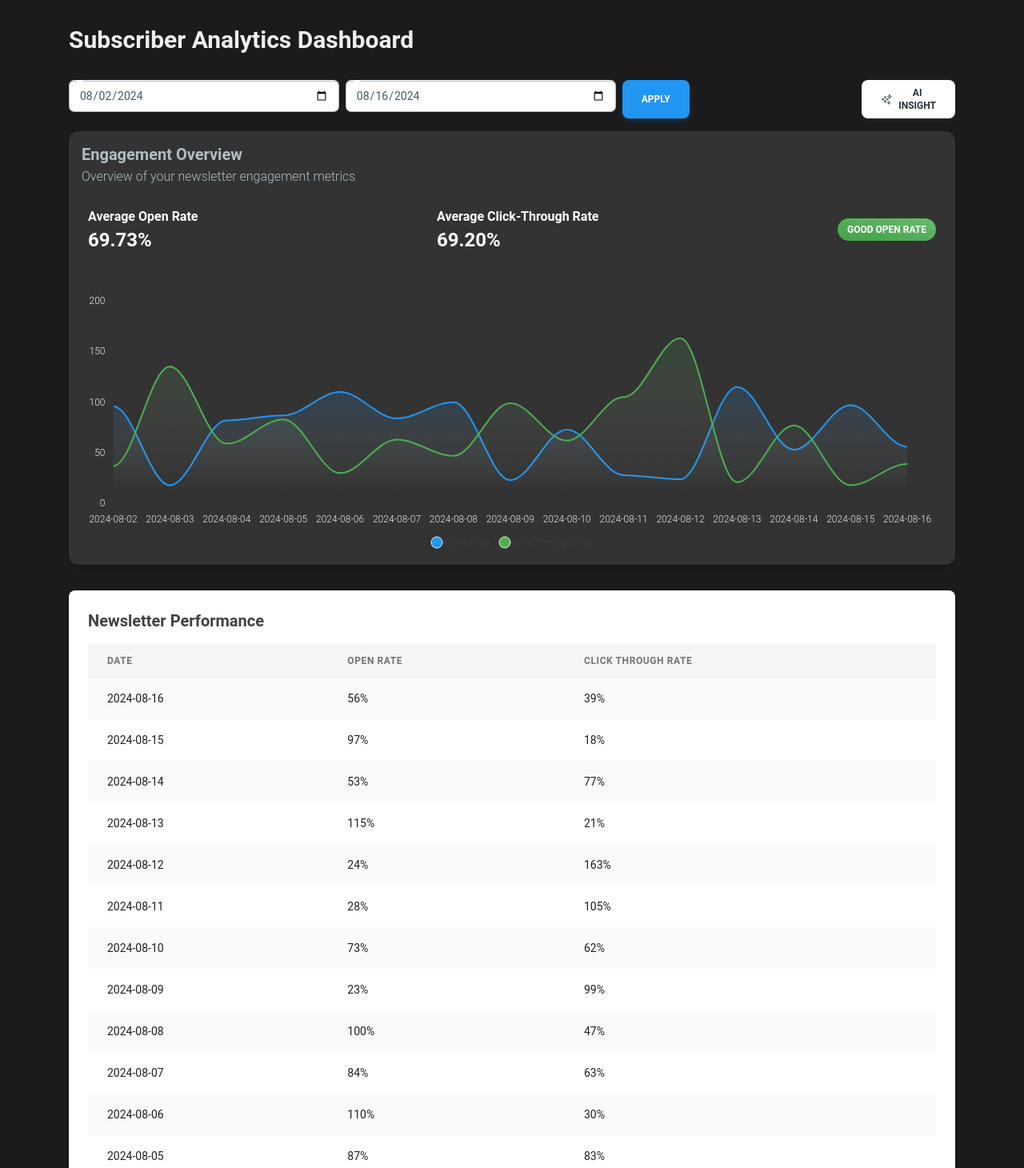
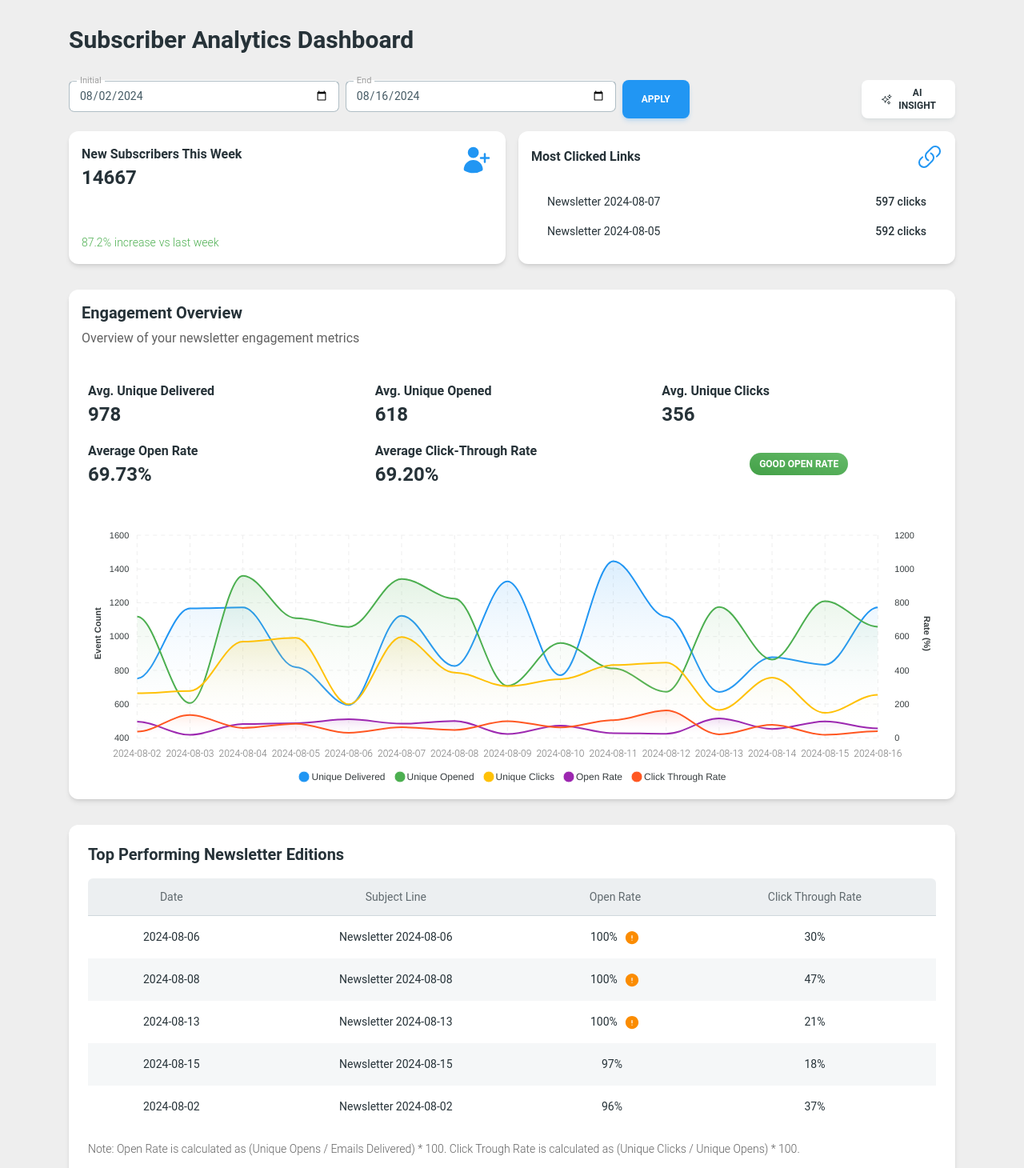
Before and after one commit to atiladefreitas/sublytics, a Next.js app: page / in a window 1280 px wide. Shown: the top 1460 px of the page at 80% size. Built offline with nearby package versions, Linux system fonts and the light colour scheme.

Commit message:
adjust: decided not to move with darkmode, added two more information cards, styles adjustments

```diff
--- a/src/components/Dashboard.tsx
+++ b/src/components/Dashboard.tsx
@@ -6,11 +6,27 @@ import EngagementOverview from "./EngagementOverview";
 import TopPerformingEditions from "./TopPerforming";
 import { useAnalytics } from "@/hooks/useAnalytics";
 import { InsightDialog } from "./dialogs/InsightDialog";
+import NewSubscribersCard from "./cards/ThisWeek";
+import MostClickedLinksCard from "./cards/ClikedLinks";
+import { calculateNewSubscribers, getMostClickedLinks } from "../utils/data";
 
 const Dashboard: React.FC = () => {
 	const [dateRange, setDateRange] = useState({ start: "", end: "" });
-	const { loading, error } = useSelector((state: RootState) => state.analytics);
+	const { loading, error, engagementData, topPerformingEditions } = useSelector(
+		(state: RootState) => state.analytics,
+	);
 	useAnalytics();
+
+	const { newSubscribers, percentageChange } = calculateNewSubscribers(
+		engagementData,
+		dateRange.start,
+		dateRange.end,
+	);
+	const mostClickedLinks = getMostClickedLinks(
+		engagementData,
+		dateRange.start,
+		dateRange.end,
+	);
 
 	return (
 		<div>
@@ -22,8 +38,18 @@ const Dashboard: React.FC = () => {
 			{error && <p>Error: {error}</p>}
 			{!loading && !error && (
 				<>
-					<EngagementOverview dateRange={dateRange} darkMode />
-					<TopPerformingEditions dateRange={dateRange} />
+					<div className="grid grid-cols-1 md:grid-cols-2 gap-4 mb-8">
+						<NewSubscribersCard
+							newSubscribers={newSubscribers}
+							percentageChange={percentageChange}
+						/>
+						<MostClickedLinksCard links={mostClickedLinks} />
+					</div>
+					<EngagementOverview dateRange={dateRange} data={engagementData} />
+					<TopPerformingEditions
+						dateRange={dateRange}
+						data={topPerformingEditions}
+					/>
 				</>
 			)}
 		</div>
--- a/src/components/DateRangeSelector.tsx
+++ b/src/components/DateRangeSelector.tsx
@@ -37,6 +37,7 @@ const DateRangeSelector: React.FC<DateRangeSelectorProps> = ({
 	return (
 		<form onSubmit={handleSubmit} className="w-[70%]  gap-2 flex">
 			<Input
+				label="Initial"
 				crossOrigin={""}
 				type="date"
 				value={startDate}
@@ -44,6 +45,7 @@ const DateRangeSelector: React.FC<DateRangeSelectorProps> = ({
 				className="h-[3rem] bg-white "
 			/>
 			<Input
+				label="End"
 				crossOrigin={""}
 				type="date"
 				value={endDate}
--- a/src/components/EngagementOverview.tsx
+++ b/src/components/EngagementOverview.tsx
@@ -12,21 +12,42 @@ import {
 
 interface EngagementOverviewProps {
 	dateRange: { start: string; end: string };
-	darkMode?: boolean;
+	data: any[];
+}
+
+interface ProcessedEngagementData {
+	date: string;
+	uniqueDelivered: number;
+	uniqueOpened: number;
+	uniqueClicks: number;
+	openRate: number;
+	clickThroughRate: number;
 }
 
 const EngagementOverview: React.FC<EngagementOverviewProps> = ({
 	dateRange,
-	darkMode = false,
+	data,
 }) => {
 	const { engagementData } = useSelector((state: RootState) => state.analytics);
 
-	useEffect(() => {
-		console.log("Engagement Data:", engagementData);
-		console.log("Date Range:", dateRange);
-	}, [engagementData, dateRange]);
+	const processData = (rawData: any[]): ProcessedEngagementData[] => {
+		return rawData.map((item) => ({
+			date: item.date,
+			uniqueDelivered: item.uniqueDelivered,
+			uniqueOpened: item.uniqueOpened,
+			uniqueClicks: item.uniqueClicks,
+			openRate:
+				item.uniqueDelivered > 0
+					? Math.round((item.uniqueOpened / item.uniqueDelivered) * 100)
+					: 0,
+			clickThroughRate:
+				item.uniqueOpened > 0
+					? Math.round((item.uniqueClicks / item.uniqueOpened) * 100)
+					: 0,
+		}));
+	};
 
-	const processedData = engagementData.filter(
+	const processedData = processData(data).filter(
 		(item) => item.date >= dateRange.start && item.date <= dateRange.end,
 	);
 
@@ -36,12 +57,24 @@ const EngagementOverview: React.FC<EngagementOverviewProps> = ({
 
 	const series = [
 		{
+			name: "Unique Delivered",
+			data: processedData.map((item) => item.uniqueDelivered),
+		},
+		{
+			name: "Unique Opened",
+			data: processedData.map((item) => item.uniqueOpened),
+		},
+		{
+			name: "Unique Clicks",
+			data: processedData.map((item) => item.uniqueClicks),
+		},
+		{
 			name: "Open Rate",
-			data: processedData.map((item) => item.openRate || 0),
+			data: processedData.map((item) => item.openRate),
 		},
 		{
 			name: "Click Through Rate",
-			data: processedData.map((item) => item.clickThroughRate || 0),
+			data: processedData.map((item) => item.clickThroughRate),
 		},
 	];
 
@@ -49,31 +82,44 @@ const EngagementOverview: React.FC<EngagementOverviewProps> = ({
 		xaxis: {
 			categories: processedData.map((item) => item.date),
 		},
+		yaxis: [
+			{
+				title: {
+					text: "Event Count",
+				},
+			},
+			{
+				opposite: true,
+				title: {
+					text: "Rate (%)",
+				},
+			},
+		],
 	};
 
-	const averageOpenRate =
+	const calculateAverage = (metric: keyof ProcessedEngagementData) =>
 		processedData.length > 0
-			? processedData.reduce((sum, item) => sum + (item.openRate || 0), 0) /
+			? processedData.reduce((sum, item) => sum + item[metric], 0) /
 				processedData.length
 			: 0;
-	const averageClickThroughRate =
-		processedData.length > 0
-			? processedData.reduce(
-					(sum, item) => sum + (item.clickThroughRate || 0),
-					0,
-				) / processedData.length
-			: 0;
+
+	const averages = {
+		uniqueDelivered: Math.round(calculateAverage("uniqueDelivered")),
+		uniqueOpened: Math.round(calculateAverage("uniqueOpened")),
+		uniqueClicks: Math.round(calculateAverage("uniqueClicks")),
+		openRate: calculateAverage("openRate").toFixed(2),
+		clickThroughRate: calculateAverage("clickThroughRate").toFixed(2),
+	};
 
 	useEffect(() => {
-		console.log("Series:", series);
-		console.log("Average Open Rate:", averageOpenRate);
-	}, [series, averageOpenRate, averageClickThroughRate]);
+		console.log("Averages:", averages);
+	}, [averages]);
 
 	if (processedData.length === 0) {
 		return (
-			<Card className={`w-full mb-8 ${darkMode ? "bg-[#333] text-white" : ""}`}>
+			<Card className="w-full mb-8">
 				<CardBody>
-					<Typography variant="h5" color={darkMode ? "white" : "blue-gray"}>
+					<Typography variant="h5" color="blue-gray">
 						No data available for the selected date range.
 					</Typography>
 				</CardBody>
@@ -82,54 +128,83 @@ const EngagementOverview: React.FC<EngagementOverviewProps> = ({
 	}
 
 	return (
-		<Card className={`w-full mb-8 ${darkMode ? "bg-[#333] text-white" : ""}`}>
-			<CardHeader
-				floated={false}
-				shadow={false}
-				className="rounded-none bg-[#333]"
-			>
-				<Typography variant="h5" className="text-blue-gray-200">
+		<Card className="w-full mb-8">
+			<CardHeader floated={false} shadow={false} className="rounded-none">
+				<div className="mb-4 flex items-center justify-between gap-8">
+					<div>
+						<Typography variant="h5" color="blue-gray">
 							Engagement Overview
 						</Typography>
-				<Typography className="text-blue-gray-200">
+						<Typography color="gray" className="mt-1 font-normal">
 							Overview of your newsletter engagement metrics
 						</Typography>
+					</div>
+				</div>
 			</CardHeader>
 			<CardBody className="px-2 pb-0">
-				<div className="mb-6 flex items-center justify-between px-4">
+				<div className="mb-6 grid grid-cols-3 gap-4 px-4">
 					<div>
-						<Typography variant="h6" color={darkMode ? "white" : "blue-gray"}>
-							Average Open Rate
+						<Typography variant="h6" color="blue-gray">
+							Avg. Unique Delivered
 						</Typography>
-						<Typography variant="h4" color={darkMode ? "white" : "blue-gray"}>
-							{averageOpenRate.toFixed(2)}%
+						<Typography variant="h4" color="blue-gray">
+							{averages.uniqueDelivered}
 						</Typography>
 					</div>
 					<div>
-						<Typography variant="h6" color={darkMode ? "white" : "blue-gray"}>
+						<Typography variant="h6" color="blue-gray">
+							Avg. Unique Opened
+						</Typography>
+						<Typography variant="h4" color="blue-gray">
+							{averages.uniqueOpened}
+						</Typography>
+					</div>
+					<div>
+						<Typography variant="h6" color="blue-gray">
+							Avg. Unique Clicks
+						</Typography>
+						<Typography variant="h4" color="blue-gray">
+							{averages.uniqueClicks}
+						</Typography>
+					</div>
+					<div>
+						<Typography variant="h6" color="blue-gray">
+							Average Open Rate
+						</Typography>
+						<Typography variant="h4" color="blue-gray">
+							{averages.openRate}%
+						</Typography>
+					</div>
+					<div>
+						<Typography variant="h6" color="blue-gray">
 							Average Click-Through Rate
 						</Typography>
-						<Typography variant="h4" color={darkMode ? "white" : "blue-gray"}>
-							{averageClickThroughRate.toFixed(2)}%
+						<Typography variant="h4" color="blue-gray">
+							{averages.clickThroughRate}%
 						</Typography>
 					</div>
+					<div className="flex items-center justify-center">
 						<Chip
 							variant="gradient"
-						color={averageOpenRate > averageClickThroughRate ? "green" : "red"}
+							color={
+								Number(averages.openRate) > Number(averages.clickThroughRate)
+									? "green"
+									: "red"
+							}
 							value={
-							averageOpenRate > averageClickThroughRate
+								Number(averages.openRate) > Number(averages.clickThroughRate)
 									? "Good Open Rate"
 									: "Improve CTR"
 							}
 							className="rounded-full"
 						/>
 					</div>
+				</div>
 				<AreaChart
 					height={350}
 					series={series}
-					colors={["#2196F3", "#4CAF50"]}
+					colors={["#2196F3", "#4CAF50", "#FFC107", "#9C27B0", "#FF5722"]}
 					options={options}
-					darkMode={darkMode}
 				/>
 			</CardBody>
 		</Card>
--- a/src/components/TopPerforming.tsx
+++ b/src/components/TopPerforming.tsx
@@ -1,78 +1,162 @@
 import React from "react";
 import { useSelector } from "react-redux";
 import { RootState } from "@/store";
+import { Card, Typography, Tooltip } from "@material-tailwind/react";
+import { ExclamationCircleIcon } from "@heroicons/react/24/solid";
 
 interface TopPerformingEditionsProps {
 	dateRange: { start: string; end: string };
+	data: any[];
+}
+
+interface NewsletterEdition {
+	date: string;
+	subjectLine: string;
+	openRate: number;
+	clickThroughRate: number;
 }
 
 const TopPerformingEditions: React.FC<TopPerformingEditionsProps> = ({
 	dateRange,
+	data,
 }) => {
 	const { engagementData } = useSelector((state: RootState) => state.analytics);
 
-	// Filter and sort data based on dateRange
-	const processedData = engagementData
+	const processData = (rawData: any[]): NewsletterEdition[] => {
+		return rawData
 			.filter(
 				(item) => item.date >= dateRange.start && item.date <= dateRange.end,
 			)
-		.sort((a, b) => new Date(b.date).getTime() - new Date(a.date).getTime()); // Sort by date, most recent first
+			.map((item) => ({
+				date: item.date,
+				subjectLine: item.subjectLine || `Newsletter ${item.date}`,
+				openRate: Math.min(item.openRate, 100),
+				clickThroughRate: item.clickThroughRate,
+			}))
+			.sort((a, b) => b.openRate - a.openRate)
+			.slice(0, 5);
+	};
 
-	if (processedData.length === 0) {
+	const topPerformingEditions = processData(engagementData);
+
+	if (topPerformingEditions.length === 0) {
 		return (
-			<div className="w-full mt-8 bg-white rounded-lg shadow-md">
+			<Card className="w-full mt-8">
 				<div className="p-6">
-					<h2 className="text-xl font-semibold text-gray-800">
+					<Typography variant="h5" color="blue-gray">
 						No data available for the selected date range.
-					</h2>
+					</Typography>
 				</div>
-			</div>
+			</Card>
 		);
 	}
 
 	return (
-		<div className="w-full mt-8 bg-white rounded-lg shadow-md overflow-hidden">
+		<Card className="w-full mt-8">
 			<div className="p-6">
-				<h2 className="text-xl font-semibold text-gray-800 mb-4">
-					Newsletter Performance
-				</h2>
-				<div className="overflow-x-auto">
+				<Typography variant="h5" color="blue-gray" className="mb-4">
+					Top Performing Newsletter Editions
+				</Typography>
+				<div className="overflow-x-auto rounded-md">
 					<table className="w-full min-w-max table-auto">
 						<thead>
-							<tr className="bg-gray-100">
-								<th className="border-b border-gray-200 px-6 py-3 text-left text-xs font-semibold text-gray-600 uppercase tracking-wider">
+							<tr>
+								<th className="border-b border-blue-gray-100 bg-blue-gray-50 p-4">
+									<Typography
+										variant="small"
+										color="blue-gray"
+										className="font-normal leading-none opacity-70"
+									>
 										Date
+									</Typography>
 								</th>
-								<th className="border-b border-gray-200 px-6 py-3 text-left text-xs font-semibold text-gray-600 uppercase tracking-wider">
+								<th className="border-b border-blue-gray-100 bg-blue-gray-50 p-4">
+									<Typography
+										variant="small"
+										color="blue-gray"
+										className="font-normal leading-none opacity-70"
+									>
+										Subject Line
+									</Typography>
+								</th>
+								<th className="border-b border-blue-gray-100 bg-blue-gray-50 p-4">
+									<Typography
+										variant="small"
+										color="blue-gray"
+										className="font-normal leading-none opacity-70"
+									>
 										Open Rate
+									</Typography>
 								</th>
-								<th className="border-b border-gray-200 px-6 py-3 text-left text-xs font-semibold text-gray-600 uppercase tracking-wider">
+								<th className="border-b border-blue-gray-100 bg-blue-gray-50 p-4">
+									<Typography
+										variant="small"
+										color="blue-gray"
+										className="font-normal leading-none opacity-70"
+									>
 										Click Through Rate
+									</Typography>
 								</th>
 							</tr>
 						</thead>
-						<tbody className="bg-white">
-							{processedData.map((item, index) => (
-								<tr
-									key={index}
-									className={index % 2 === 0 ? "bg-gray-50" : "bg-white"}
+						<tbody>
+							{topPerformingEditions.map((edition, index) => (
+								<tr key={index} className="even:bg-blue-gray-50/50">
+									<td className="p-4">
+										<Typography
+											variant="small"
+											color="blue-gray"
+											className="font-normal text-center"
 										>
-									<td className="px-6 py-4 whitespace-nowrap text-sm text-gray-900">
-										{item.date}
+											{edition.date}
+										</Typography>
 									</td>
-									<td className="px-6 py-4 whitespace-nowrap text-sm text-gray-900">
-										{item.openRate}%
+									<td className="p-4">
+										<Typography
+											variant="small"
+											color="blue-gray"
+											className="font-normal text-center"
+										>
+											{edition.subjectLine}
+										</Typography>
 									</td>
-									<td className="px-6 py-4 whitespace-nowrap text-sm text-gray-900">
-										{item.clickThroughRate}%
+									<td className="p-4">
+										<div className="flex items-center justify-center">
+											<Typography
+												variant="small"
+												color="blue-gray"
+												className="font-normal mr-2"
+											>
+												{edition.openRate}%
+											</Typography>
+											{edition.openRate === 100 && (
+												<Tooltip content="Open Rate capped at 100%. Actual rate may be higher.">
+													<ExclamationCircleIcon className="h-5 w-5 text-orange-600" />
+												</Tooltip>
+											)}
+										</div>
+									</td>
+									<td className="p-4">
+										<Typography
+											variant="small"
+											color="blue-gray"
+											className="font-normal text-center"
+										>
+											{edition.clickThroughRate}%
+										</Typography>
 									</td>
 								</tr>
 							))}
 						</tbody>
 					</table>
 				</div>
+				<Typography variant="small" color="gray" className="mt-4">
+					Note: Open Rate is calculated as (Unique Opens / Emails Delivered) *
+					100. Click Trough Rate is calculated as (Unique Clicks / Unique Opens)
+					* 100.
+				</Typography>
 			</div>
-		</div>
+		</Card>
 	);
 };
 
--- /dev/null
+++ b/src/components/cards/ClikedLinks.tsx
@@ -0,0 +1,59 @@
+import React from "react";
+import {
+	Card,
+	CardBody,
+	Typography,
+	List,
+	ListItem,
+} from "@material-tailwind/react";
+import { LinkIcon } from "@heroicons/react/24/solid";
+
+interface ClickedLink {
+	url: string;
+	clicks: number;
+}
+
+interface MostClickedLinksCardProps {
+	links: ClickedLink[];
+}
+
+const MostClickedLinksCard: React.FC<MostClickedLinksCardProps> = ({
+	links,
+}) => {
+	return (
+		<Card>
+			<CardBody className="p-4">
+				<div className="flex items-center justify-between mb-4">
+					<Typography variant="h6" color="blue-gray">
+						Most Clicked Links
+					</Typography>
+					<LinkIcon className="h-8 w-8 text-blue-500" />
+				</div>
+				<List>
+					{links.map((link, index) => (
+						<ListItem key={index} className="py-1.5">
+							<div className="flex items-center justify-between w-full">
+								<Typography
+									variant="small"
+									color="blue-gray"
+									className="font-normal truncate max-w-[70%]"
+								>
+									{link.url}
+								</Typography>
+								<Typography
+									variant="small"
+									color="blue-gray"
+									className="font-medium"
+								>
+									{link.clicks} clicks
+								</Typography>
+							</div>
+						</ListItem>
+					))}
+				</List>
+			</CardBody>
+		</Card>
+	);
+};
+
+export default MostClickedLinksCard;
--- /dev/null
+++ b/src/components/cards/ThisWeek.tsx
@@ -0,0 +1,43 @@
+import React from "react";
+import { Card, CardBody, Typography } from "@material-tailwind/react";
+import { UserPlusIcon } from "@heroicons/react/24/solid";
+
+interface NewSubscribersCardProps {
+	newSubscribers: number;
+	percentageChange: number;
+}
+
+const NewSubscribersCard: React.FC<NewSubscribersCardProps> = ({
+	newSubscribers,
+	percentageChange,
+}) => {
+	return (
+		<Card>
+			<CardBody className="p-4 flex flex-col h-full justify-between">
+				<div className="flex justify-between">
+					<div>
+						<Typography variant="h6" color="blue-gray">
+							New Subscribers This Week
+						</Typography>
+						<Typography variant="h4" color="blue-gray">
+							{newSubscribers}
+						</Typography>
+					</div>
+					<UserPlusIcon className="h-10 w-10 text-blue-500" />
+				</div>
+				<Typography
+					variant="small"
+					className={`flex gap-1 ${
+						percentageChange >= 0 ? "text-green-500" : "text-red-500"
+					}`}
+				>
+					<span>{Math.abs(percentageChange)}%</span>
+					<span>{percentageChange >= 0 ? "increase" : "decrease"}</span>
+					<span>vs last week</span>
+				</Typography>
+			</CardBody>
+		</Card>
+	);
+};
+
+export default NewSubscribersCard;
--- a/src/components/charts/AreaChart.tsx
+++ b/src/components/charts/AreaChart.tsx
@@ -9,7 +9,6 @@ interface AreaChartProps {
 	series: object[];
 	colors: string | string[];
 	options?: object;
-	darkMode?: boolean;
 }
 
 export function AreaChart({
@@ -17,7 +16,6 @@ export function AreaChart({
 	series,
 	colors,
 	options,
-	darkMode = false,
 }: AreaChartProps) {
 	const chartOptions = React.useMemo(
 		() => ({
@@ -33,7 +31,6 @@ export function AreaChart({
 						toolbar: {
 							show: false,
 						},
-						background: darkMode ? "#333" : "#ffffff",
 					},
 					dataLabels: {
 						enabled: false,
@@ -44,7 +41,7 @@ export function AreaChart({
 					},
 					grid: {
 						show: true,
-						borderColor: darkMode ? "#333333" : "#EEEEEE",
+						borderColor: "#EEEEEE",
 						strokeDashArray: 5,
 						xaxis: {
 							lines: {
@@ -57,12 +54,12 @@ export function AreaChart({
 						},
 					},
 					tooltip: {
-						theme: "dark",
+						theme: "light",
 					},
 					yaxis: {
 						labels: {
 							style: {
-								colors: "#eee",
+								colors: "#757575",
 								fontSize: "12px",
 								fontFamily: "inherit",
 								fontWeight: 300,
@@ -78,7 +75,7 @@ export function AreaChart({
 						},
 						labels: {
 							style: {
-								colors: "#eee",
+								colors: "#757575",
 								fontSize: "12px",
 								fontFamily: "inherit",
 								fontWeight: 300,
@@ -98,7 +95,7 @@ export function AreaChart({
 				options || {},
 			),
 		}),
-		[height, colors, options, darkMode],
+		[height, colors, options],
 	);
 
 	return (
--- a/src/pages/_document.tsx
+++ b/src/pages/_document.tsx
@@ -4,7 +4,7 @@ export default function Document() {
 	return (
 		<Html lang="en">
 			<Head />
-			<body className="bg-[#1b1b1b]">
+			<body className="bg-[#eee]">
 				<Main />
 				<NextScript />
 			</body>
--- a/src/pages/index.tsx
+++ b/src/pages/index.tsx
@@ -5,7 +5,7 @@ import { NextPage } from "next";
 const Home: NextPage = () => {
 	return (
 		<section className="container mx-auto px-4 py-8">
-			<Typography className="text-3xl font-bold mb-8 text-blue-gray-50">
+			<Typography className="text-3xl font-bold mb-8 text-blue-gray-900">
 				Subscriber Analytics Dashboard
 			</Typography>
 			<Dashboard />
--- a/src/utils/data.ts
+++ b/src/utils/data.ts
@@ -1,6 +1,12 @@
+/**
+ * Processes engagement data by calculating open rates and click-through rates.
+ */
 export function processEngagementData(rawData: any[]) {
 	return rawData.map((item) => ({
 		date: item.date,
+		uniqueDelivered: item.uniqueDelivered,
+		uniqueOpened: item.uniqueOpened,
+		uniqueClicks: item.uniqueClicks,
 		openRate:
 			item.uniqueDelivered > 0
 				? Math.round((item.uniqueOpened / item.uniqueDelivered) * 100)
@@ -11,11 +17,16 @@ export function processEngagementData(rawData: any[]) {
 				: 0,
 	}));
 }
-
+/**
+ * Processes raw data to identify the top 5 performing newsletter editions based on open rate.
+ */
 export function processTopPerformingEditions(rawData: any[]) {
 	const editions = rawData.map((item) => ({
 		date: item.date,
 		subjectLine: `Newsletter ${item.date}`,
+		uniqueDelivered: item.uniqueDelivered,
+		uniqueOpened: item.uniqueOpened,
+		uniqueClicks: item.uniqueClicks,
 		openRate:
 			item.uniqueDelivered > 0
 				? Math.round((item.uniqueOpened / item.uniqueDelivered) * 100)
@@ -25,6 +36,61 @@ export function processTopPerformingEditions(rawData: any[]) {
 				? Math.round((item.uniqueClicks / item.uniqueOpened) * 100)
 				: 0,
 	}));
-
 	return editions.sort((a, b) => b.openRate - a.openRate).slice(0, 5);
 }
+
+/**
+ * Calculates the number of new subscribers and percentage change over a specified period.
+ */
+export function calculateNewSubscribers(
+	processedData: any[],
+	startDate: string,
+	endDate: string,
+) {
+	const currentPeriodSubscribers = processedData
+		.filter((item) => item.date >= startDate && item.date <= endDate)
+		.reduce((sum, item) => sum + item.uniqueDelivered, 0);
+
+	const previousPeriodStart = new Date(startDate);
+	previousPeriodStart.setDate(previousPeriodStart.getDate() - 7);
+	const previousPeriodEnd = new Date(startDate);
+	previousPeriodEnd.setDate(previousPeriodEnd.getDate() - 1);
+
+	const previousPeriodSubscribers = processedData
+		.filter(
+			(item) =>
+				item.date >= previousPeriodStart.toISOString().split("T")[0] &&
+				item.date <= previousPeriodEnd.toISOString().split("T")[0],
+		)
+		.reduce((sum, item) => sum + item.uniqueDelivered, 0);
+
+	const percentageChange =
+		previousPeriodSubscribers !== 0
+			? ((currentPeriodSubscribers - previousPeriodSubscribers) /
+					previousPeriodSubscribers) *
+				100
+			: 0;
+
+	return {
+		newSubscribers: currentPeriodSubscribers,
+		percentageChange: Math.round(percentageChange * 100) / 100,
+	};
+}
+
+/**
+ * Retrieves the most clicked newsletter links within a specified date range.
+ */
+export function getMostClickedLinks(
+	processedData: any[],
+	startDate: string,
+	endDate: string,
+) {
+	return processedData
+		.filter((item) => item.date >= startDate && item.date <= endDate)
+		.sort((a, b) => b.uniqueClicks - a.uniqueClicks)
+		.slice(0, 2)
+		.map((item) => ({
+			url: `Newsletter ${item.date}`,
+			clicks: item.uniqueClicks,
+		}));
+}
```
Lines whose indentation alone changed are shown as unchanged.
